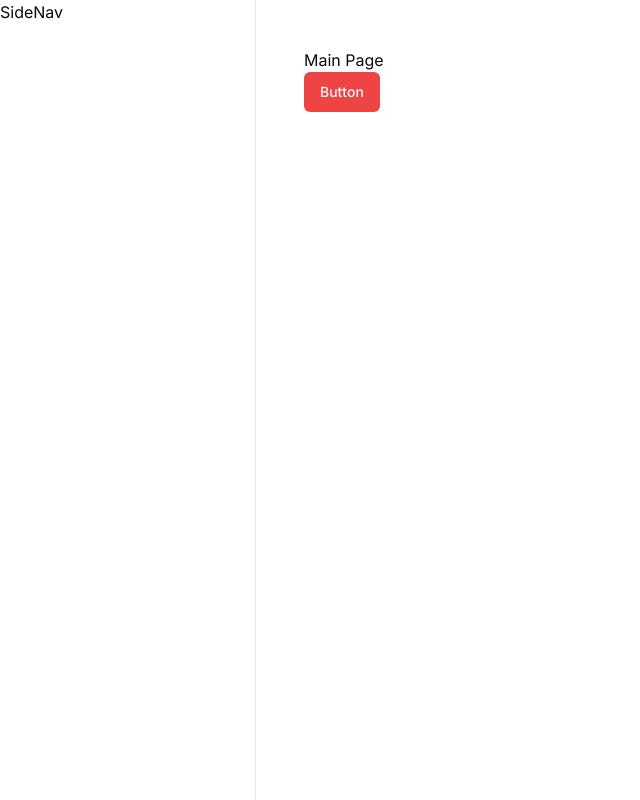
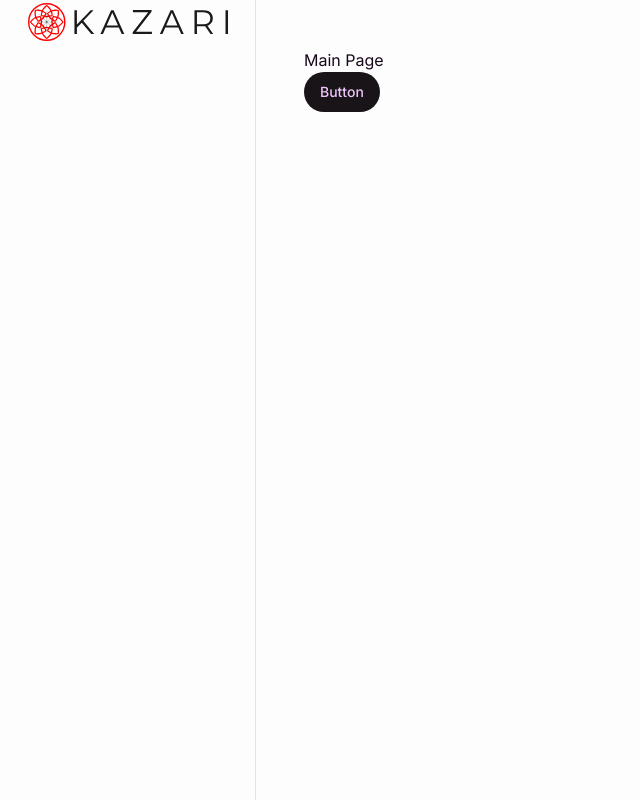
Before and after one commit to rhkina/kazari, a Next.js app: page /main in a window 1280 px wide. Shown: the whole page, without its empty margins (0-640 px from the left). Built offline with nearby package versions, Linux system fonts and the light colour scheme.

Commit message:
First commit

```diff
--- a/src/app/globals.css
+++ b/src/app/globals.css
@@ -4,49 +4,77 @@
 
 @layer base {
   :root {
-    --background: 0 0% 100%;
-    --foreground: 0 0% 3.9%;
-    --card: 0 0% 100%;
-    --card-foreground: 0 0% 3.9%;
-    --popover: 0 0% 100%;
-    --popover-foreground: 0 0% 3.9%;
-    --primary: 0 72.2% 50.6%;
-    --primary-foreground: 0 85.7% 97.3%;
-    --secondary: 0 0% 96.1%;
-    --secondary-foreground: 0 0% 9%;
-    --muted: 0 0% 96.1%;
-    --muted-foreground: 0 0% 45.1%;
-    --accent: 0 0% 96.1%;
-    --accent-foreground: 0 0% 9%;
-    --destructive: 0 84.2% 60.2%;
-    --destructive-foreground: 0 0% 98%;
-    --border: 0 0% 89.8%;
-    --input: 0 0% 89.8%;
-    --ring: 0 72.2% 50.6%;
-    --radius: 0.5rem;
+    --gradient: #e0c3fc;
+
+    --foreground: 287 59.15% 7.04%;
+    --background: 287 9.1% 99.4%;
+
+    --muted: 287 9.1% 58.8%;
+    --muted-foreground: 287 45.5% 26.4%;
+
+    --popover: 287 9.1% 99.4%;
+    --popover-foreground: 287 46.8% 11.44%;
+
+    --card: 287 9.1% 99.4%;
+    --card-foreground: 287 46.8% 11.44%;
+
+    --border: 287 45.5% 90%;
+    --input: 287 45.5% 26.4%;
+
+    --primary: 287 9.1% 8.8%;
+    --primary-foreground: 287 91% 88%;
+
+    --secondary: 287 9.1% 99.4%;
+    --secondary-foreground: 287 45.5% 26.4%;
+
+    --accent: 287 9.1% 99.4%;
+    --accent-foreground: 287 45.5% 26.4%;
+
+    --destructive: 287 9.1% 99.4%;
+    --destructive-foreground: 0 62.8% 30.6%;
+
+    --ring: 287 91% 88%;
+    --radius: 99rem;
   }
 
   .dark {
-    --background: 0 0% 3.9%;
-    --foreground: 0 0% 98%;
-    --card: 0 0% 3.9%;
-    --card-foreground: 0 0% 98%;
-    --popover: 0 0% 3.9%;
-    --popover-foreground: 0 0% 98%;
-    --primary: 0 72.2% 50.6%;
-    --primary-foreground: 0 85.7% 97.3%;
-    --secondary: 0 0% 14.9%;
-    --secondary-foreground: 0 0% 98%;
-    --muted: 0 0% 14.9%;
-    --muted-foreground: 0 0% 63.9%;
-    --accent: 0 0% 14.9%;
-    --accent-foreground: 0 0% 98%;
+    /* CSS: .bg-gradient { background: var(--gradient) } */
+    --gradient: #e0c3fc;
+
+    --background: 287 59.15% 7.04%;
+    --foreground: 287 9.1% 99.4%;
+
+    --muted: 287 45.5% 26.4%;
+    --muted-foreground: 287 9.1% 58.8%;
+
+    --popover: 287 46.8% 11.44%;
+    --popover-foreground: 287 9.1% 99.4%;
+
+    --card: 287 46.8% 11.44%;
+    --card-foreground: 287 9.1% 99.4%;
+
+    --border: 287 45.5% 26.4%;
+    --input: 287 45.5% 26.4%;
+
+    --primary: 287 91% 88%;
+    --primary-foreground: 287 9.1% 8.8%;
+
+    --secondary: 287 45.5% 26.4%;
+    --secondary-foreground: 287 9.1% 99.4%;
+
+    --accent: 287 45.5% 26.4%;
+    --accent-foreground: 287 9.1% 99.4%;
+
     --destructive: 0 62.8% 30.6%;
-    --destructive-foreground: 0 0% 98%;
-    --border: 0 0% 14.9%;
-    --input: 0 0% 14.9%;
-    --ring: 0 72.2% 50.6%;
+    --destructive-foreground: 287 9.1% 99.4%;
+
+    --ring: 287 91% 88%;
+    --radius: 99rem;
   }
+}
+
+.bg-gradient {
+  background: var(--gradient);
 }
 @layer base {
   * {
--- a/src/app/layout.tsx
+++ b/src/app/layout.tsx
@@ -20,11 +20,7 @@ export default function RootLayout({
 }>) {
   return (
     <html lang='en'>
-      <body
-        className={cn(
-          'min-h-screen bg-background font-sans antialiased',
-          inter.variable
-        )}>
+      <body className={`${inter.variable} font-sans min-h-screen antialiased`}>
         {children}
       </body>
     </html>
--- a/src/app/main/page.tsx
+++ b/src/app/main/page.tsx
@@ -3,13 +3,11 @@
 import { Button } from '@/components/ui/button'
 import React from 'react'
 
-type Props = {}
-
-const MainPage = (props: Props) => {
+const MainPage = () => {
   return (
     <div>
       <div>Main Page</div>
-      <Button variant='destructive'>Button</Button>
+      <Button variant={'default'}>Button</Button>
     </div>
   )
 }
--- /dev/null
+++ b/src/components/Logo.tsx
@@ -0,0 +1,19 @@
+import Link from 'next/link'
+import Image from 'next/image'
+import { buttonVariants } from './ui/button'
+
+const Logo = () => {
+  return (
+    <Link
+      href={'/main'}
+      className={buttonVariants({
+        className: 'hidden md:flex !mb-10 lg:hover:bg-transparent lg:!p-0',
+        variant: 'ghost',
+        size: 'lg',
+      })}>
+      <Image src='/logo-light.svg' alt='logo' width={200} height={30} />
+    </Link>
+  )
+}
+
+export default Logo
--- a/src/components/SideNav.tsx
+++ b/src/components/SideNav.tsx
@@ -1,5 +1,15 @@
+import Logo from './Logo'
+
 const SideNav = () => {
-  return <div>SideNav</div>
+  return (
+    <div>
+      <Logo />
+      {/* <NavLinks /> */}
+      {/* user && <ProfileLink /> */}
+
+      <div>{/* <MoreDropDown /> */}</div>
+    </div>
+  )
 }
 
 export default SideNav
--- a/tailwind.config.ts
+++ b/tailwind.config.ts
@@ -1,4 +1,5 @@
 import type { Config } from 'tailwindcss'
+import { fontFamily } from 'tailwindcss/defaultTheme'
 
 const config = {
   darkMode: ['class'],
@@ -19,7 +20,7 @@ const config = {
     },
     extend: {
       fontFamily: {
-        sans: ['var(--font-inter)'],
+        sans: ['var(--font-inter)', ...fontFamily.sans],
       },
       colors: {
         border: 'hsl(var(--border))',
```
Also changed, not shown: public/logo-dark.svg (added), public/logo-light.svg (added).
